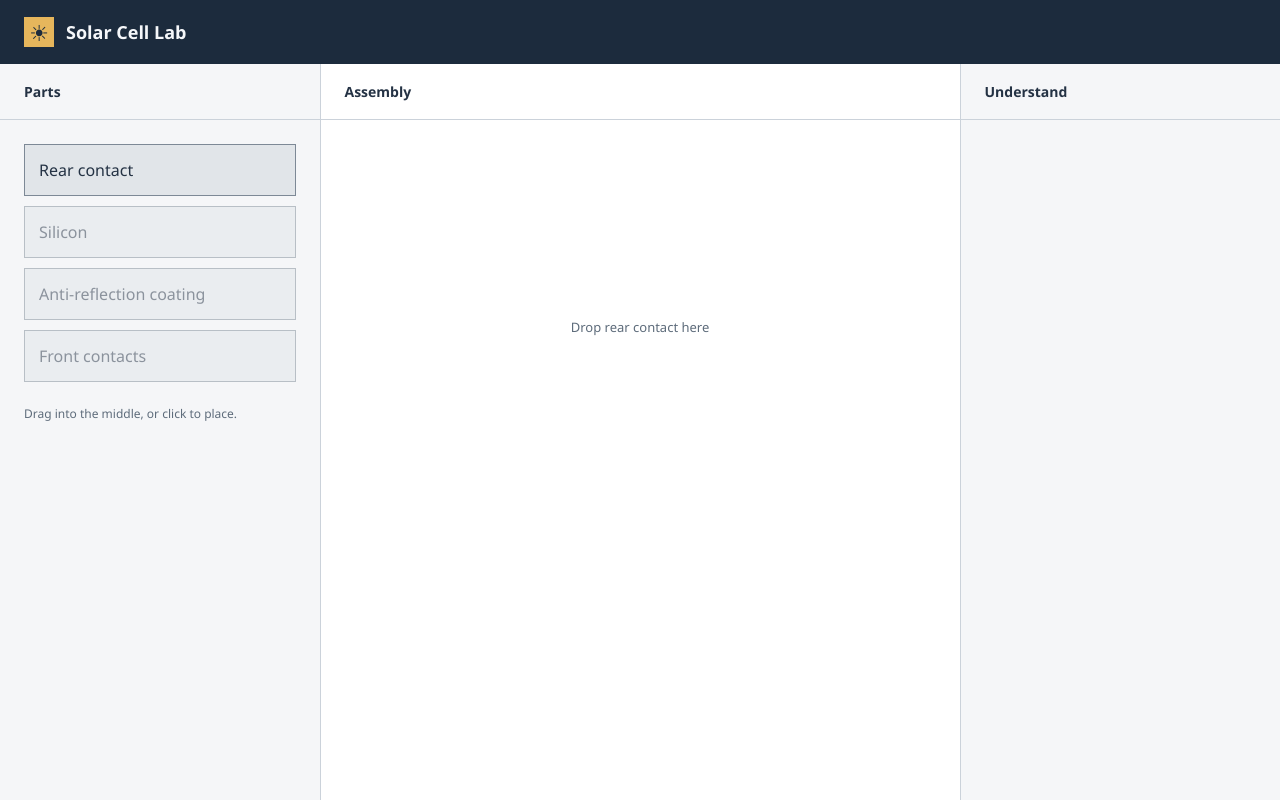
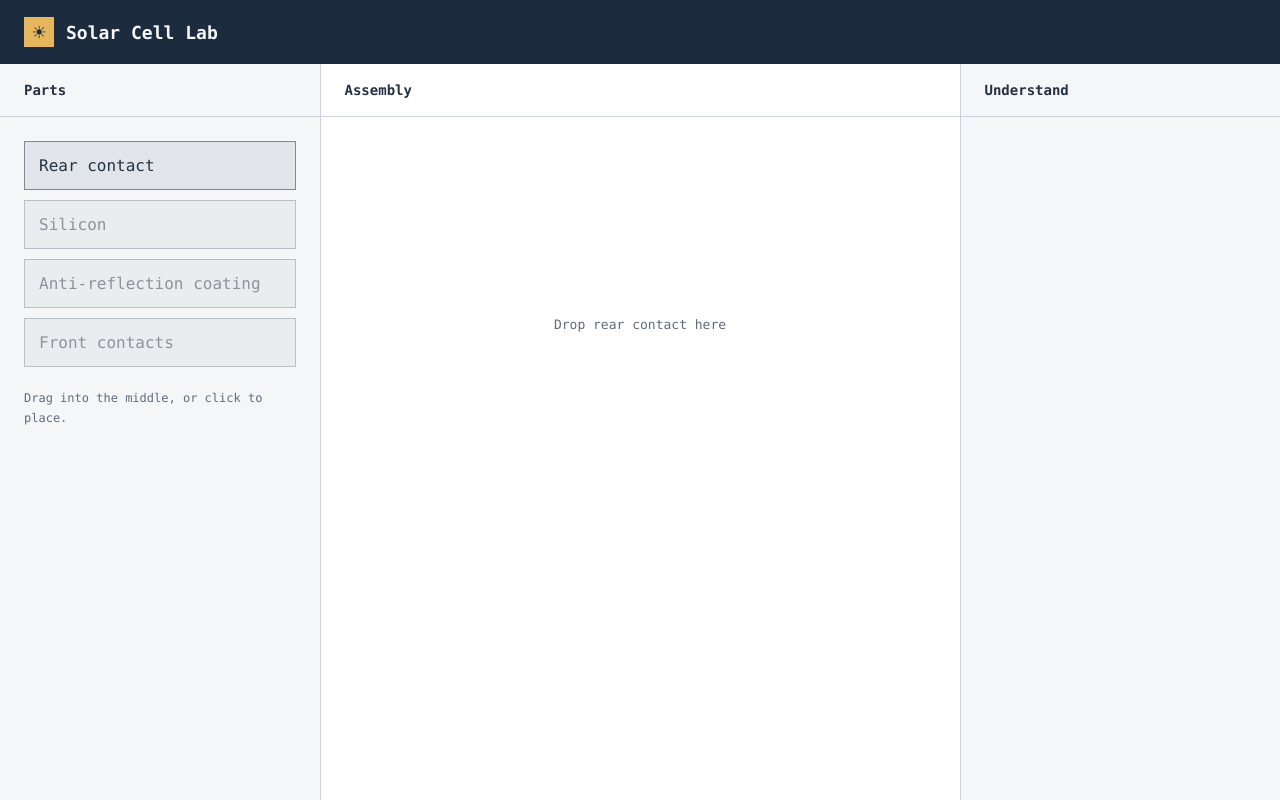
Before and after one commit to Nevetsgaming/Solarpanelsim, a React (Vite) app: page / in a window 1280 px wide. Built offline with nearby package versions, Linux system fonts and the light colour scheme.

Commit message:
changed font

```diff
--- a/src/index.css
+++ b/src/index.css
@@ -1,5 +1,5 @@
 :root {
-  font-family: 'Segoe UI', system-ui, sans-serif;
+  font-family: 'Cascadia Code', Consolas, 'Courier New', monospace;
   color: #243244;
   background: #eef1f4;
   font-synthesis: none;
```
